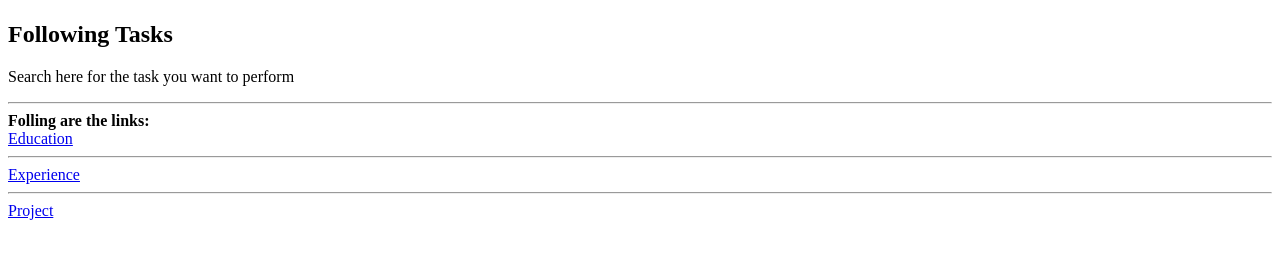
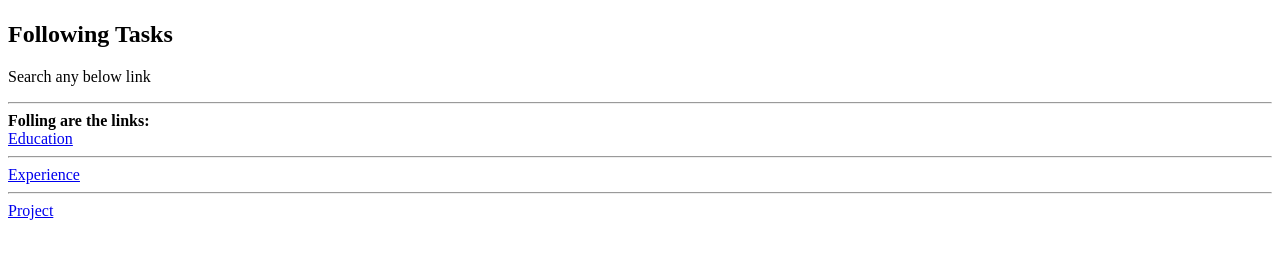
Before and after one commit to KalpeshBhong/Index-html, a plain HTML site: page index.html in a window 1280 px wide. Shown: the part 59-318 px from the top of the page. Drawn offline with Linux system fonts and the light colour scheme.

Commit message:
Paragraph changed

```diff
--- a/index.html
+++ b/index.html
@@ -6,7 +6,7 @@
     <body>
         <h1>Home Page</h1>
         <h2>Following Tasks</h2>
-        <p>Search here for the task you want to perform </p>
+        <p>Search any below link </p>
         <hr>
         <b>Folling are the links:</b>
         <br>
```
